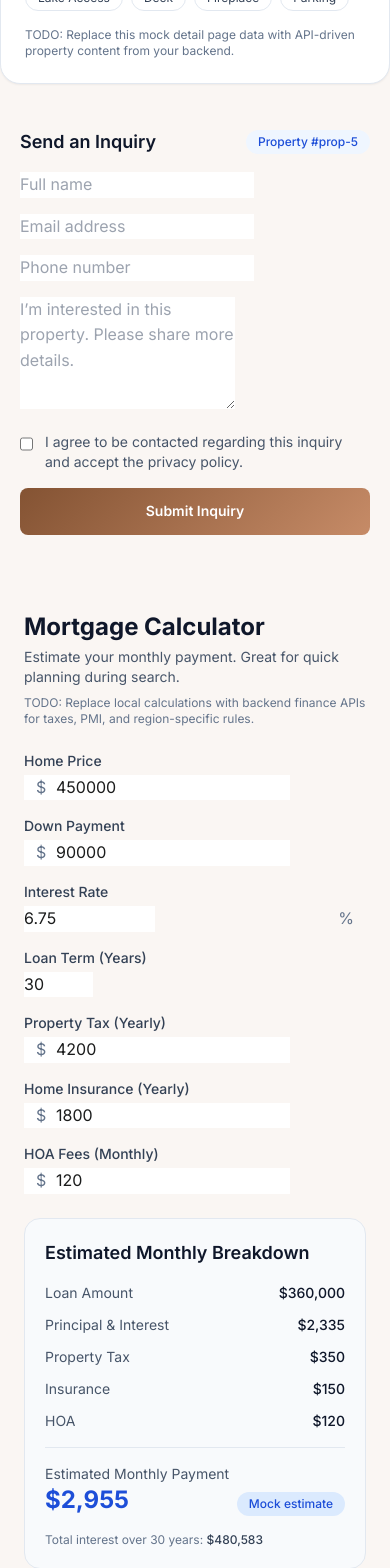
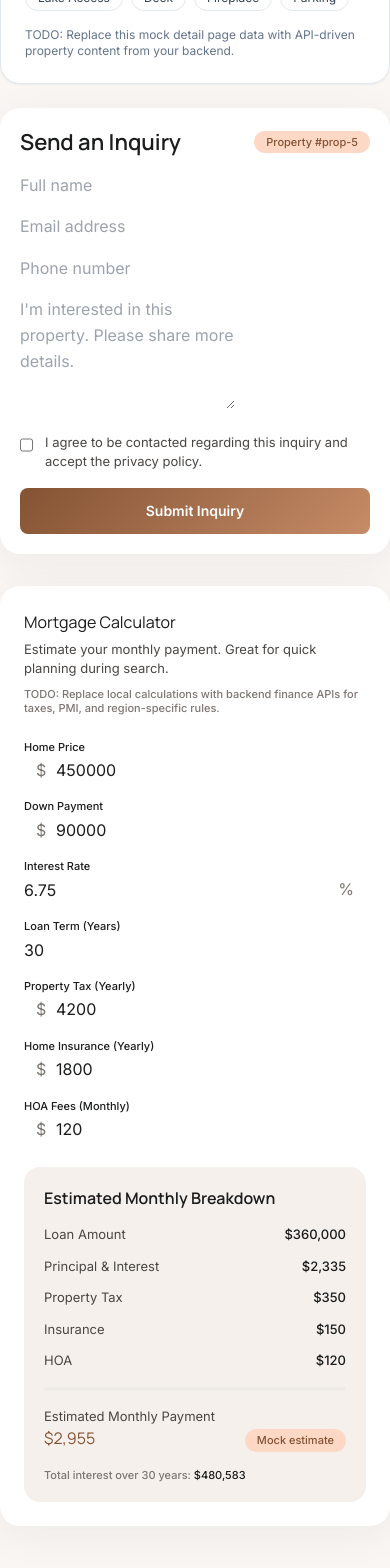
Before and after one commit to abhisheksinghleo/estateflow, a Next.js app in the folder frontend/: page /properties/cozy-cottage-lakeside in a window 390 px wide. Shown: the part 820-2388 px from the top of the page. Built offline with nearby package versions, Linux system fonts and the light colour scheme.

Commit message:
feat: add inquiry form, property filters, and core page layouts for agents, auth, and property listings

```diff
--- a/frontend/app/rent/page.jsx
+++ b/frontend/app/rent/page.jsx
@@ -4,6 +4,7 @@ import { useState } from "react";
 import PropertyCard from "@/components/PropertyCard";
 import PropertyFilters from "@/components/PropertyFilters";
 import SearchBar from "@/components/SearchBar";
+import FadeIn from "@/components/animations/FadeIn";
 import { properties } from "@/lib/mockData";
 
 const rentProperties = properties.filter(
@@ -53,20 +54,27 @@ export default function RentPage() {
     : sorted;
 
   return (
-    <section className="space-y-8">
-      <header className="rounded-2xl bg-gradient-to-r from-indigo-700 to-blue-700 px-6 py-10 text-white shadow-sm sm:px-8">
-        <p className="text-xs font-semibold uppercase tracking-[0.2em] text-indigo-100">
+    <section className="min-h-screen bg-surface">
+      {/* Editorial Hero Header */}
+      <header className="relative overflow-hidden bg-on-surface px-6 py-16 text-white sm:px-8">
+        <div className="absolute inset-0 bg-gradient-to-br from-primary/30 via-on-surface/80 to-on-surface" />
+        <div className="relative z-10 mx-auto max-w-7xl">
+          <FadeIn>
+            <span className="text-label-sm font-semibold uppercase tracking-widest text-primary-container">
               Rental Marketplace
-        </p>
-        <h1 className="mt-2 text-3xl font-bold sm:text-4xl">
+            </span>
+            <h1 className="mt-3 font-display text-display-md">
               Find Your Next Rental
             </h1>
-        <p className="mt-3 max-w-2xl text-sm text-indigo-100 sm:text-base">
+            <p className="mt-4 max-w-2xl text-body-lg text-white/70 font-light">
               Explore verified rentals, compare amenities, and connect with agents
               in minutes.
             </p>
+          </FadeIn>
+        </div>
       </header>
 
+      <div className="mx-auto max-w-7xl px-6 lg:px-8 -mt-6 relative z-10">
         <SearchBar
           defaultValues={{
             purpose: "rent",
@@ -77,17 +85,20 @@ export default function RentPage() {
             beds: "",
           }}
         />
+      </div>
 
+      <div className="mx-auto max-w-7xl px-6 lg:px-8 py-10">
         <div className="grid gap-6 lg:grid-cols-12">
           <div className="lg:col-span-4 xl:col-span-3">
             <PropertyFilters onApply={handleApply} onReset={handleReset} />
           </div>
 
           <div className="space-y-4 lg:col-span-8 xl:col-span-9">
-          <div className="flex flex-col gap-2 rounded-xl border border-slate-200 bg-white px-4 py-3 sm:flex-row sm:items-center sm:justify-between">
-            <p className="text-sm text-slate-600">
+            {/* Toolbar — tonal surface shift, no border */}
+            <div className="flex flex-col gap-2 rounded-xl bg-surface-container-lowest px-4 py-3 shadow-ambient sm:flex-row sm:items-center sm:justify-between">
+              <p className="text-body-sm text-on-surface-variant">
                 Showing{" "}
-              <span className="font-semibold text-slate-900">
+                <span className="font-semibold text-on-surface">
                   {filtered.length}
                 </span>{" "}
                 rental listing{filtered.length !== 1 ? "s" : ""}
@@ -127,11 +138,11 @@ export default function RentPage() {
                 ))}
               </div>
             ) : (
-            <div className="rounded-xl border border-dashed border-slate-300 bg-white p-10 text-center">
-              <h2 className="text-lg font-semibold text-slate-900">
+              <div className="rounded-2xl bg-surface-container-low p-10 text-center">
+                <h2 className="font-display text-title-lg text-on-surface">
                   No rentals found
                 </h2>
-              <p className="mt-2 text-sm text-slate-600">
+                <p className="mt-2 text-body-sm text-on-surface-variant">
                   Try adjusting your filters or search criteria.
                 </p>
                 <button
@@ -144,6 +155,7 @@ export default function RentPage() {
             )}
           </div>
         </div>
+      </div>
     </section>
   );
 }
--- a/frontend/components/InquiryForm.jsx
+++ b/frontend/components/InquiryForm.jsx
@@ -43,13 +43,13 @@ export default function InquiryForm({ propertyId = "", onSubmitted }) {
   };
 
   return (
-    <form onSubmit={handleSubmit} className="card space-y-4 p-5 sm:p-6">
+    <form onSubmit={handleSubmit} className="rounded-2xl bg-surface-container-lowest p-5 shadow-ambient space-y-4 sm:p-6">
       <div className="flex items-center justify-between">
-        <h3 className="text-lg font-semibold text-slate-900">
+        <h3 className="font-display text-title-lg text-on-surface">
           Send an Inquiry
         </h3>
         {propertyId ? (
-          <span className="rounded-full bg-blue-50 px-3 py-1 text-xs font-medium text-blue-700">
+          <span className="rounded-full bg-secondary-container px-3 py-1 text-label-sm font-medium text-primary">
             Property #{propertyId}
           </span>
         ) : null}
@@ -87,17 +87,17 @@ export default function InquiryForm({ propertyId = "", onSubmitted }) {
         name="message"
         value={formData.message}
         onChange={handleChange}
-        placeholder="I’m interested in this property. Please share more details."
+        placeholder="I'm interested in this property. Please share more details."
         required
       />
 
-      <label className="flex items-start gap-3 text-sm text-slate-600">
+      <label className="flex items-start gap-3 text-body-sm text-on-surface-variant">
         <input
           type="checkbox"
           name="agreeToContact"
           checked={formData.agreeToContact}
           onChange={handleChange}
-          className="mt-1 h-4 w-4 rounded border-slate-300 text-blue-600 focus:ring-blue-500"
+          className="mt-1 h-4 w-4 rounded accent-primary"
           required
         />
         <span>
@@ -112,7 +112,7 @@ export default function InquiryForm({ propertyId = "", onSubmitted }) {
 
       {status.message ? (
         <p
-          className={`text-sm ${status.type === "success" ? "text-emerald-700" : "text-rose-700"}`}
+          className={`text-body-sm ${status.type === "success" ? "text-emerald-700" : "text-rose-700"}`}
         >
           {status.message}
         </p>
--- a/frontend/components/MortgageCalculator.jsx
+++ b/frontend/components/MortgageCalculator.jsx
@@ -66,15 +66,15 @@ export default function MortgageCalculator() {
   ]);
 
   return (
-    <section className="card p-6 md:p-8">
+    <section className="rounded-2xl bg-surface-container-lowest p-6 shadow-ambient md:p-8">
       <div className="mb-6">
-        <h2 className="text-2xl font-bold text-slate-900">
+        <h2 className="font-display text-headline-sm text-on-surface">
           Mortgage Calculator
         </h2>
-        <p className="mt-1 text-sm text-slate-600">
+        <p className="mt-1 text-body-sm text-on-surface-variant">
           Estimate your monthly payment. Great for quick planning during search.
         </p>
-        <p className="mt-2 text-xs text-slate-500">
+        <p className="mt-2 text-label-sm text-outline">
           TODO: Replace local calculations with backend finance APIs for taxes,
           PMI, and region-specific rules.
         </p>
@@ -148,12 +148,13 @@ export default function MortgageCalculator() {
           />
         </div>
 
-        <div className="rounded-xl border border-slate-200 bg-slate-50 p-5">
-          <h3 className="text-lg font-semibold text-slate-900">
+        {/* Results panel — tonal surface shift instead of border */}
+        <div className="rounded-xl bg-surface-container-low p-5">
+          <h3 className="font-display text-title-md text-on-surface">
             Estimated Monthly Breakdown
           </h3>
 
-          <dl className="mt-4 space-y-3 text-sm">
+          <dl className="mt-4 space-y-3 text-body-sm">
             <SummaryRow
               label="Loan Amount"
               value={formatCurrency(results.principal)}
@@ -176,23 +177,24 @@ export default function MortgageCalculator() {
             />
           </dl>
 
-          <div className="my-4 h-px bg-slate-200" />
+          {/* Tonal bg shift divider — no 1px border per No-Line rule */}
+          <div className="my-4 h-1 rounded-full bg-surface-container" />
 
           <div className="flex items-end justify-between">
             <div>
-              <p className="text-sm text-slate-600">Estimated Monthly Payment</p>
-              <p className="text-2xl font-bold text-blue-700">
+              <p className="text-body-sm text-on-surface-variant">Estimated Monthly Payment</p>
+              <p className="font-display text-headline-sm text-primary">
                 {formatCurrency(results.totalMonthly)}
               </p>
             </div>
-            <span className="rounded-full bg-blue-100 px-3 py-1 text-xs font-medium text-blue-700">
+            <span className="rounded-full bg-secondary-container px-3 py-1 text-label-sm font-medium text-primary">
               Mock estimate
             </span>
           </div>
 
-          <p className="mt-4 text-xs text-slate-500">
+          <p className="mt-4 text-label-sm text-outline">
             Total interest over {loanTerm} years:{" "}
-            <span className="font-medium text-slate-700">
+            <span className="font-medium text-on-surface">
               {formatCurrency(results.totalInterestPaid)}
             </span>
           </p>
@@ -215,12 +217,12 @@ function InputRow({
 }) {
   return (
     <label htmlFor={id} className="block">
-      <span className="mb-1 block text-sm font-medium text-slate-700">
+      <span className="mb-1 block text-label-sm font-medium text-on-surface">
         {label}
       </span>
       <div className="relative">
         {prefix ? (
-          <span className="pointer-events-none absolute left-3 top-1/2 -translate-y-1/2 text-slate-500">
+          <span className="pointer-events-none absolute left-3 top-1/2 -translate-y-1/2 text-outline">
             {prefix}
           </span>
         ) : null}
@@ -235,7 +237,7 @@ function InputRow({
           className={`input-base ${prefix ? "pl-8" : ""} ${suffix ? "pr-8" : ""}`}
         />
         {suffix ? (
-          <span className="pointer-events-none absolute right-3 top-1/2 -translate-y-1/2 text-slate-500">
+          <span className="pointer-events-none absolute right-3 top-1/2 -translate-y-1/2 text-outline">
             {suffix}
           </span>
         ) : null}
@@ -247,8 +249,8 @@ function InputRow({
 function SummaryRow({ label, value }) {
   return (
     <div className="flex items-center justify-between">
-      <dt className="text-slate-600">{label}</dt>
-      <dd className="font-medium text-slate-900">{value}</dd>
+      <dt className="text-on-surface-variant">{label}</dt>
+      <dd className="font-medium text-on-surface">{value}</dd>
     </div>
   );
 }
```
Also changed, not shown: frontend/app/buy/page.jsx (+25 -13 lines), frontend/app/contact/page.jsx (+34 -21 lines), frontend/components/PropertyFilters.jsx (+18 -17 lines). Lines whose indentation alone changed are shown as unchanged.
